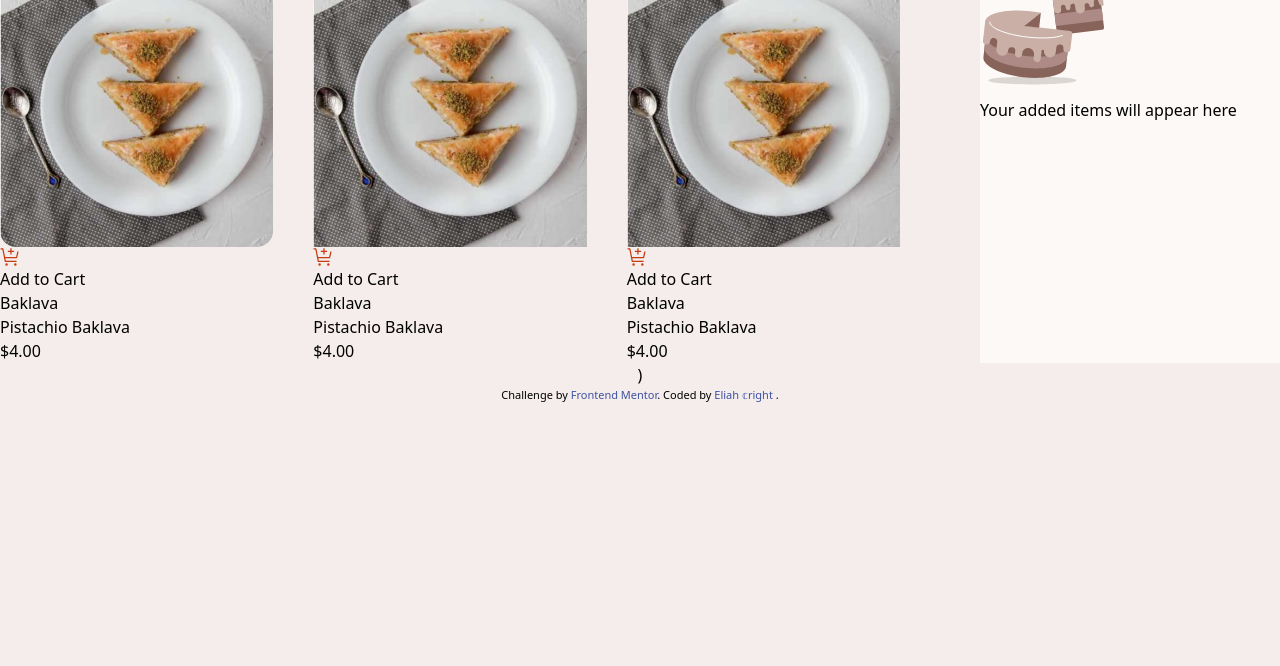
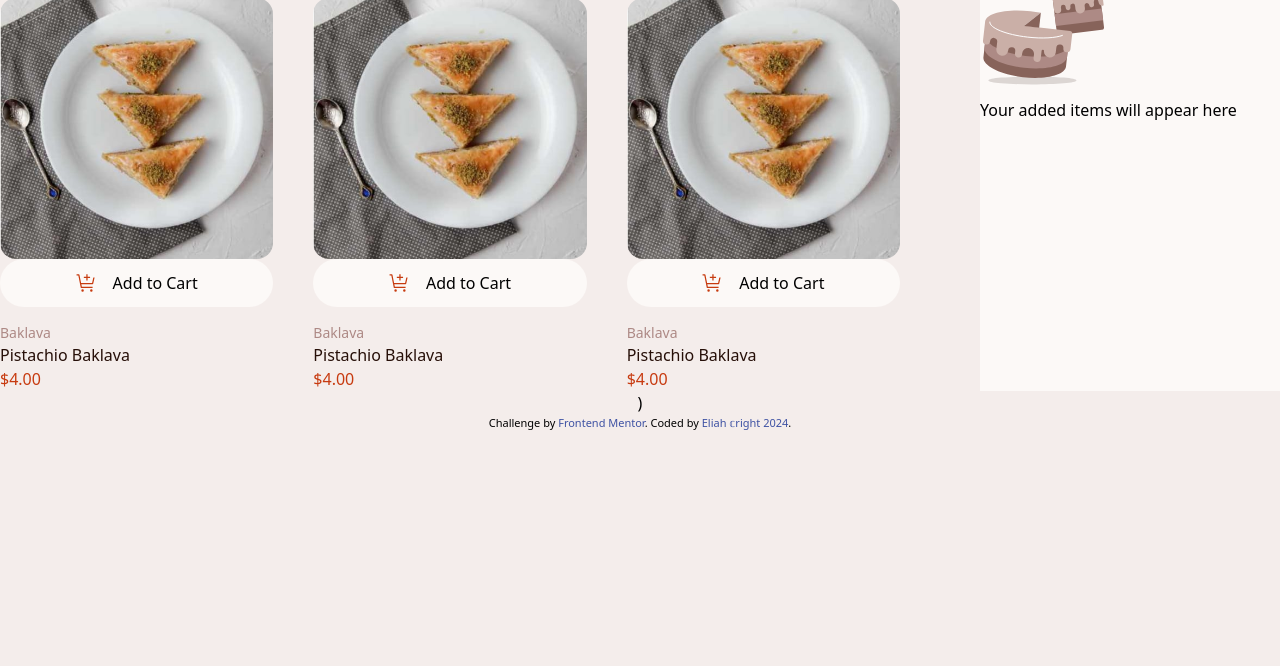
Before and after one commit to okedo01/product-list-with-cart-okedo01, a website: page public/index.html in a window 1280 px wide. Shown: the part 134-800 px from the top of the page. Drawn offline with Linux system fonts and the light colour scheme.

Commit message:
html template

```diff
--- a/public/index.html
+++ b/public/index.html
@@ -19,44 +19,44 @@
 
   <div class="container flex gap-20">
     <div class="wrapper">
-      <h1 class="mb-4 text-xl text-rose900">Desserts</h1>
+      <h1 class="mb-4 text-3xl text-rose900 bold">Desserts</h1>
       <div class="list-items grid grid-cols-3 gap-10 max-w-6xl w-full">
-        <div>
-            <img src="./assets/images/image-baklava-desktop.jpg" alt="Baklava" class="rounded-2xl">
-          <div class="add-to-cart">
+        <div class="">
+            <img src="./assets/images/image-baklava-desktop.jpg" alt="Baklava" class="relative rounded-2xl">
+          <div class="add-to-cart flex justify-center items-center gap-4 bg-rose50 rounded-3xl px-7 py-3">
             <img src="./assets/images/icon-add-to-cart.svg" alt="add-to-cart">
             <div>Add to Cart</div>
           </div>
-          <div>
-            <h4>Baklava</h4>
-            <p>Pistachio Baklava</p>
-            <div>$4.00</div>
+          <div class="mt-4">
+            <h4 class="text-rose400 text-sm">Baklava</h4>
+            <p class="text-rose900">Pistachio Baklava</p>
+            <div class="text-primary">$4.00</div>
           </div>
         </div>
 
         <div>
-            <img src="./assets/images/image-baklava-desktop.jpg" alt="Baklava">
-          <div class="add-to-cart">
+            <img src="./assets/images/image-baklava-desktop.jpg" alt="Baklava" class="rounded-2xl">
+          <div class="add-to-cart flex justify-center items-center gap-4 bg-rose50 rounded-3xl px-7 py-3">
             <img src="./assets/images/icon-add-to-cart.svg" alt="add-to-cart">
             <div>Add to Cart</div>
           </div>
-          <div>
-            <h4>Baklava</h4>
-            <p>Pistachio Baklava</p>
-            <div>$4.00</div>
+          <div class="mt-4">
+            <h4 class="text-rose400 text-sm">Baklava</h4>
+            <p class="text-rose900">Pistachio Baklava</p>
+            <div class="text-primary">$4.00</div>
           </div>
         </div>
 
         <div>
-            <img src="./assets/images/image-baklava-desktop.jpg" alt="Baklava">
-          <div class="add-to-cart">
+            <img src="./assets/images/image-baklava-desktop.jpg" alt="Baklava" class="rounded-2xl">
+          <div class="add-to-cart flex justify-center items-center gap-4 bg-rose50 rounded-3xl px-7 py-3">
             <img src="./assets/images/icon-add-to-cart.svg" alt="add-to-cart">
             <div>Add to Cart</div>
           </div>
-          <div>
-            <h4>Baklava</h4>
-            <p>Pistachio Baklava</p>
-            <div>$4.00</div>
+          <div class="mt-4">
+            <h4 class="text-rose400 text-sm">Baklava</h4>
+            <p class="text-rose900">Pistachio Baklava</p>
+            <div class="text-primary">$4.00</div>
           </div>
         </div>
       </div>
@@ -155,4 +155,7 @@
 
       year.innerHTML = now.getFullYear();
     }
-    getY
+    getYear();
+  </script>
+</body>
+</html>
--- a/tailwind.config.js
+++ b/tailwind.config.js
@@ -18,6 +18,9 @@ module.exports = {
       },
       fontFamily: {
         text: 'Hanken Grotesk, serif'
+      },
+      spacing: {
+        430: '430px'
       }
     },
   },
```
Also changed, not shown: public/styles.css.
